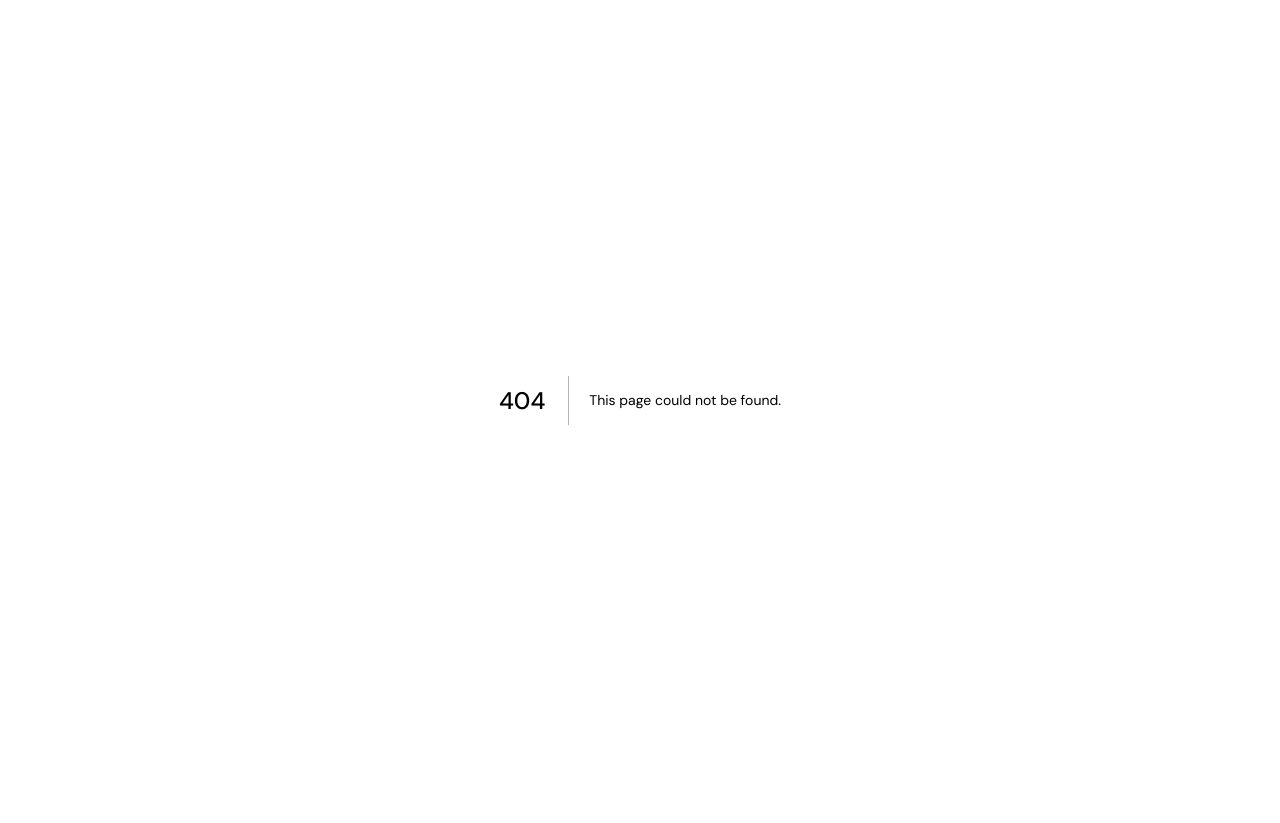
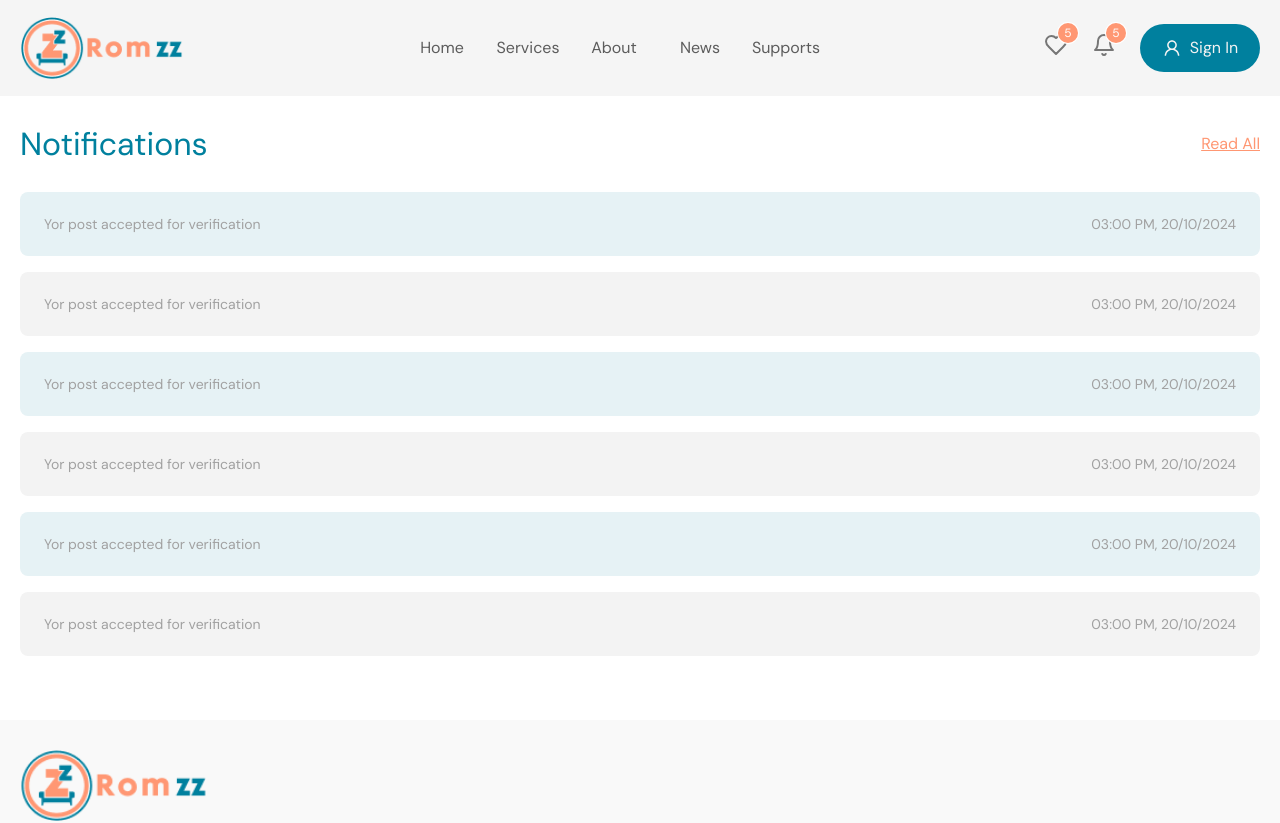
Before and after one commit to sparktechagency/romzz-frontend, a Next.js app: page /notification in a window 1280 px wide. Before the commit this address had no page. Shown: the top 823 px of the page. Before the commit the page ends 800 px from the top, so only its background shows below. Built offline with nearby package versions, Linux system fonts and the light colour scheme.

Commit message:
:art: notification  page design

```diff
--- /dev/null
+++ b/src/app/(website)/notification/NotificationClient.tsx
@@ -0,0 +1,30 @@
+import Heading from '@/components/shared/Heading'
+import React from 'react'
+
+const NotificationClient = () => {
+    return (
+        <div className='container pt-6'>
+            <div className='flex items-center justify-between mb-6'>
+                <Heading name="Notifications" style="font-normal text-[32px] leading-[48px] text-primary"/>
+                <p className='underline text-secondary cursor-pointer'>Read All</p>
+            </div>
+            <div className='grid grid-cols-1 gap-4'>
+                {
+                    [...Array(6)].map((notification, index)=>{
+                        return(
+                            <div
+                                className={`flex items-center justify-between rounded-lg p-6  ${index % 2 === 0 ? "bg-[#E6F2F5]" : "bg-[#F3F3F3]"}`}
+                                key={index}
+                            >
+                                <p className='text-[#A1A1A1] text-[14px] leading-[16px] font-normal'>Yor post accepted for verification</p>
+                                <p className='text-[#A1A1A1] text-[14px] leading-[16px] font-normal'>03:00 PM, 20/10/2024</p>
+                            </div>
+                        )
+                    })
+                }
+            </div>
+        </div>
+    )
+}
+
+export default NotificationClient
--- /dev/null
+++ b/src/app/(website)/notification/page.tsx
@@ -0,0 +1,12 @@
+import React from 'react'
+import NotificationClient from './NotificationClient'
+
+const page = () => {
+    return (
+        <React.Fragment>
+            <NotificationClient/>
+        </React.Fragment>
+    )
+}
+
+export default page
```
